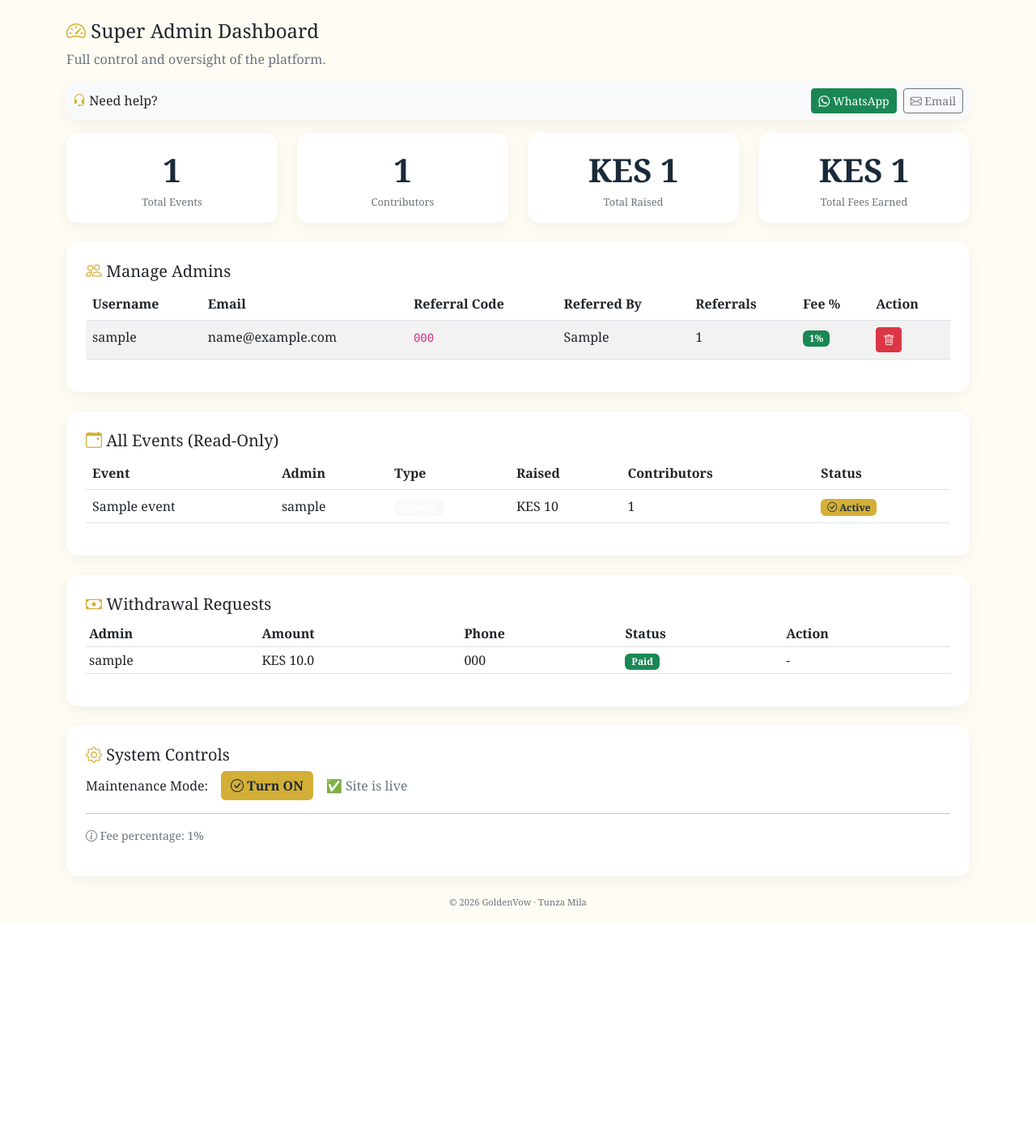
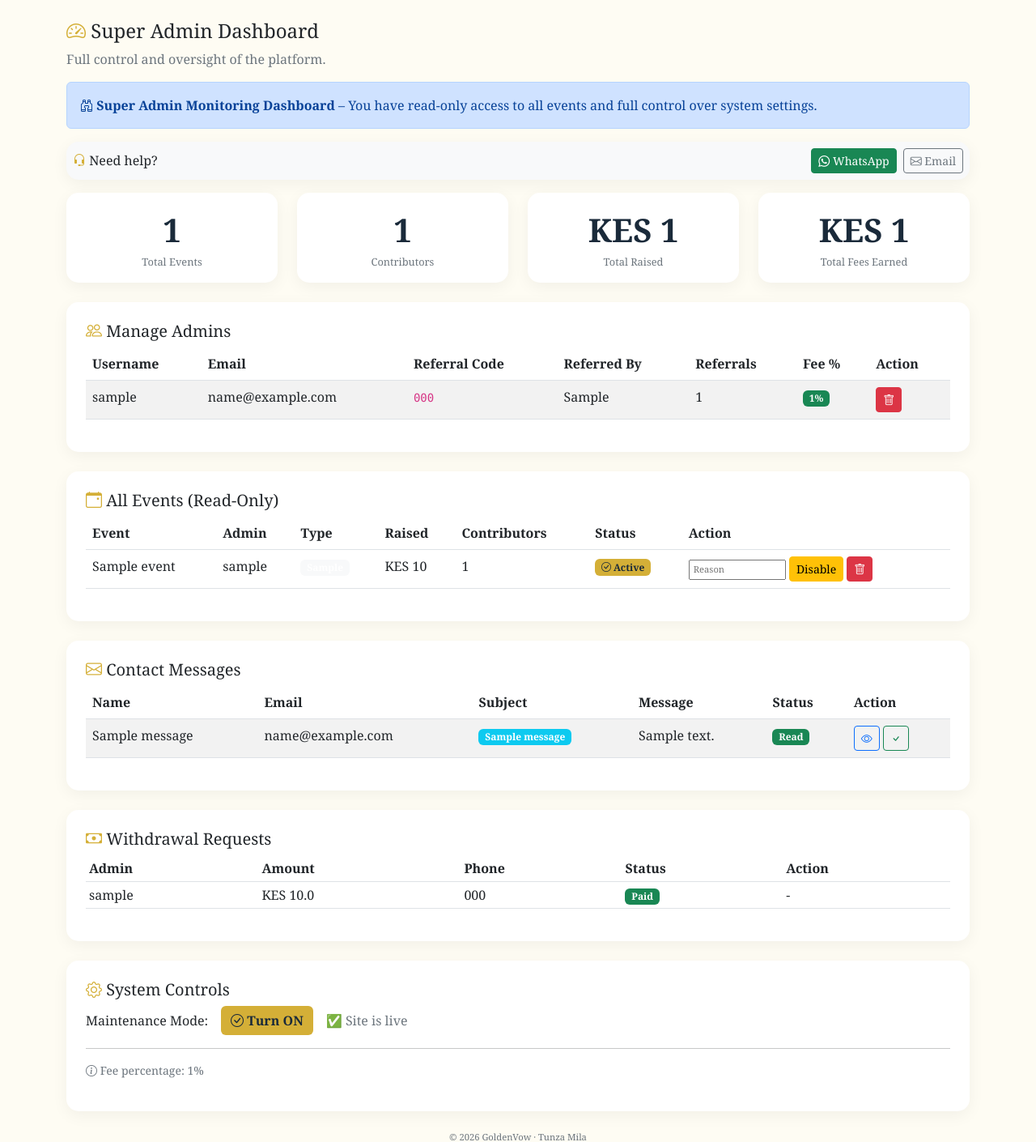
Before and after one commit to mafiayeng/Dowry-app, a Flask app: template templates/super_admin.html in a window 1280 px wide. Shown: the part 87-1497 px from the top of the page at 81% size. Before the commit the page ends 1206 px from the top, so only its background shows below. Run offline with Flask 3, Linux system fonts and the light colour scheme; tables that the repository leaves empty hold one stand-in row (values such as "Sample post"); the template is opened without the code that fills it: values that come from a table or form of the project are taken from there, most other values are stand-ins (such as "Sample title", 1, 10 or a date in 2020).

Commit message:
Update super_admin.html

```diff
--- a/templates/super_admin.html
+++ b/templates/super_admin.html
@@ -33,25 +33,61 @@ body { background: #FEFCF3; font-family: 'Georgia', serif; }
 <div class="container mt-4">
     <h4><i class="bi bi-speedometer2 golden"></i> Super Admin Dashboard</h4>
     <p class="text-muted">Full control and oversight of the platform.</p>
+
+    <!-- Monitoring Alert -->
+    <div class="alert alert-primary">
+        <i class="bi bi-binoculars"></i> <strong>Super Admin Monitoring Dashboard</strong> – You have read‑only access to all events and full control over system settings.
+    </div>
+
     <div class="card p-2 mb-3 bg-light"><div class="d-flex justify-content-between align-items-center"><span><i class="bi bi-headset golden"></i> Need help?</span><div><a href="https://wa.me/{{ support_whatsapp }}" target="_blank" class="btn btn-sm btn-success me-2"><i class="bi bi-whatsapp"></i> WhatsApp</a><a href="mailto:{{ support_email }}" class="btn btn-sm btn-outline-secondary"><i class="bi bi-envelope"></i> Email</a></div></div></div>
+
     <div class="row mb-4">
         <div class="col-md-3"><div class="card p-3 text-center"><div class="stat-number">{{ total_events }}</div><div class="stat-label">Total Events</div></div></div>
         <div class="col-md-3"><div class="card p-3 text-center"><div class="stat-number">{{ total_contributors }}</div><div class="stat-label">Contributors</div></div></div>
         <div class="col-md-3"><div class="card p-3 text-center"><div class="stat-number">KES {{ total_contributions|round(0) }}</div><div class="stat-label">Total Raised</div></div></div>
         <div class="col-md-3"><div class="card p-3 text-center"><div class="stat-number golden">KES {{ total_fees|round(0) }}</div><div class="stat-label">Total Fees Earned</div></div></div>
     </div>
+
     <!-- Manage Admins -->
     <div class="card p-4 mb-4"><h5><i class="bi bi-people golden"></i> Manage Admins</h5><div class="table-responsive"><table class="table table-striped"><thead><tr><th>Username</th><th>Email</th><th>Referral Code</th><th>Referred By</th><th>Referrals</th><th>Fee %</th><th>Action</th></tr></thead><tbody>
         {% for a in admins %}<tr><td>{{ a.username }}</td><td>{{ a.email }}</td><td><code>{{ a.referral_code }}</code></td><td>{{ a.referred_by or 'None' }}</td><td>{{ a.referral_count }}</td><td>{% set fee = get_fee_percentage(a.id) %}<span class="badge {% if fee < 2 %}bg-success{% else %}bg-secondary{% endif %}">{{ fee }}%</span></td><td><form method="post" action="/superadmin/remove_admin/{{ a.id }}" onsubmit="return confirm('Remove admin?');"><button class="btn btn-sm btn-danger"><i class="bi bi-trash"></i></button></form></td></tr>{% else %}<tr><td colspan="7" class="text-center text-muted">No other admins.</td></tr>{% endfor %}
     </tbody></table></div></div>
+
     <!-- All Events -->
-    <div class="card p-4 mb-4"><h5><i class="bi bi-calendar-event golden"></i> All Events (Read-Only)</h5><div class="table-responsive"><table class="table table-hover"><thead><tr><th>Event</th><th>Admin</th><th>Type</th><th>Raised</th><th>Contributors</th><th>Status</th></tr></thead><tbody>
-        {% for ev in all_events %}<tr><td>{{ ev.title }}</td><td>{{ Admin.query.get(ev.admin_id).username }}</td><td><span class="badge bg-light">{{ ev.event_type|capitalize }}</span></td><td>KES {{ get_event_total_contributions(ev.id)|round(0) }}</td><td>{{ Contributor.query.filter_by(event_id=ev.id).count() }}</td><td>{% if get_page_lock_status(ev) %}<span class="badge badge-locked"><i class="bi bi-lock"></i> Locked</span>{% else %}<span class="badge badge-gold"><i class="bi bi-check-circle"></i> Active</span>{% endif %}</td></tr>{% else %}<tr><td colspan="6" class="text-center text-muted">No events yet.</td></tr>{% endfor %}
+    <div class="card p-4 mb-4"><h5><i class="bi bi-calendar-event golden"></i> All Events (Read-Only)</h5><div class="table-responsive"><table class="table table-hover"><thead><tr><th>Event</th><th>Admin</th><th>Type</th><th>Raised</th><th>Contributors</th><th>Status</th><th>Action</th></tr></thead><tbody>
+        {% for ev in all_events %}<tr><td>{{ ev.title }}</td><td>{{ Admin.query.get(ev.admin_id).username }}</td><td><span class="badge bg-light">{{ ev.event_type|capitalize }}</span></td><td>KES {{ get_event_total_contributions(ev.id)|round(0) }}</td><td>{{ Contributor.query.filter_by(event_id=ev.id).count() }}</td><td>{% if get_page_lock_status(ev) %}<span class="badge badge-locked"><i class="bi bi-lock"></i> Locked</span>{% else %}<span class="badge badge-gold"><i class="bi bi-check-circle"></i> Active</span>{% endif %}</td>
+        <td>
+            <!-- 🔥 DISABLE/ENABLE BUTTON -->
+            <form method="post" action="/superadmin/toggle_disable_event/{{ ev.id }}" class="d-inline">
+                <input type="text" name="reason" placeholder="Reason" style="width:120px; display:inline-block; font-size:0.7rem; padding:2px 4px;">
+                <button class="btn btn-sm {% if ev.disabled %}btn-success{% else %}btn-warning{% endif %}" title="Disable/Enable event">
+                    {% if ev.disabled %}Enable{% else %}Disable{% endif %}
+                </button>
+            </form>
+            <!-- 🔥 DELETE BUTTON -->
+            <form method="post" action="/superadmin/delete_event/{{ ev.id }}" class="d-inline" onsubmit="return confirm('⚠️ Permanently delete this event and ALL data? This cannot be undone!');">
+                <button class="btn btn-sm btn-danger" title="Permanently Delete"><i class="bi bi-trash"></i></button>
+            </form>
+        </td></tr>{% else %}<tr><td colspan="7" class="text-center text-muted">No events yet.</td></tr>{% endfor %}
     </tbody></table></div></div>
+
+    <!-- Contact Messages -->
+    <div class="card p-4 mb-4"><h5><i class="bi bi-envelope golden"></i> Contact Messages</h5><div class="table-responsive"><table class="table table-striped"><thead><tr><th>Name</th><th>Email</th><th>Subject</th><th>Message</th><th>Status</th><th>Action</th></tr></thead><tbody>
+        {% for msg in contact_messages %}<tr><td>{{ msg.name }}</td><td>{{ msg.email }}</td><td><span class="badge bg-info">{{ msg.subject }}</span></td><td>{{ msg.message[:60] }}{% if msg.message|length > 60 %}...{% endif %}</td><td>{% if msg.is_read %}<span class="badge bg-success">Read</span>{% else %}<span class="badge bg-warning">Unread</span>{% endif %}</td>
+        <td>
+            <button class="btn btn-sm btn-outline-primary" data-bs-toggle="modal" data-bs-target="#messageModal{{ msg.id }}"><i class="bi bi-eye"></i></button>
+            <form method="post" action="/superadmin/mark_contact_read/{{ msg.id }}" class="d-inline"><button class="btn btn-sm btn-outline-success"><i class="bi bi-check"></i></button></form>
+        </td></tr>
+        <!-- Modal -->
+        <div class="modal fade" id="messageModal{{ msg.id }}" tabindex="-1"><div class="modal-dialog"><div class="modal-content"><div class="modal-header"><h5 class="modal-title">Message from {{ msg.name }}</h5><button type="button" class="btn-close" data-bs-dismiss="modal"></button></div><div class="modal-body"><p><strong>Email:</strong> {{ msg.email }}</p><p><strong>Phone:</strong> {{ msg.phone or 'Not provided' }}</p><p><strong>Subject:</strong> {{ msg.subject }}</p><hr><p>{{ msg.message }}</p><p class="text-muted" style="font-size:0.7rem;">Received: {{ msg.created_at.strftime('%d %b %Y, %H:%M') }}</p></div></div></div></div>
+        {% else %}<tr><td colspan="6" class="text-center text-muted">No contact messages yet.</td></tr>{% endfor %}
+    </tbody></table></div></div>
+
     <!-- Withdrawals -->
     <div class="card p-4 mb-4"><h5><i class="bi bi-cash golden"></i> Withdrawal Requests</h5><div class="table-responsive"><table class="table table-sm"><thead><tr><th>Admin</th><th>Amount</th><th>Phone</th><th>Status</th><th>Action</th></tr></thead><tbody>
         {% for w in withdrawals %}<tr><td>{{ Admin.query.get(w.admin_id).username }}</td><td>KES {{ w.amount|round(2) }}</td><td>{{ w.phone }}</td><td><span class="badge bg-{% if w.status=='paid' %}success{% elif w.status=='pending' %}warning{% else %}danger{% endif %}">{{ w.status|capitalize }}</span></td><td>{% if w.status == 'pending' %}<form method="post" action="/superadmin/withdrawal/{{ w.id }}" class="d-inline"><button name="action" value="approve" class="btn btn-sm btn-success"><i class="bi bi-check"></i></button><button name="action" value="reject" class="btn btn-sm btn-danger"><i class="bi bi-x"></i></button></form>{% elif w.status == 'approved' %}<form method="post" action="/superadmin/withdrawal/{{ w.id }}" class="d-inline"><button name="action" value="paid" class="btn btn-sm btn-primary"><i class="bi bi-check-circle"></i> Mark Paid</button></form>{% else %}-{% endif %}</td></tr>{% else %}<tr><td colspan="5" class="text-center text-muted">No withdrawal requests.</td></tr>{% endfor %}
     </tbody></table></div></div>
+
     <!-- System Controls -->
     <div class="card p-4"><h5><i class="bi bi-gear golden"></i> System Controls</h5><form method="post" action="/superadmin/toggle_maintenance"><div class="d-flex align-items-center"><span class="me-3">Maintenance Mode:</span><button type="submit" class="btn {% if maintenance_mode %}btn-danger{% else %}btn-gold{% endif %}">{% if maintenance_mode %}<i class="bi bi-exclamation-triangle"></i> Turn OFF{% else %}<i class="bi bi-check-circle"></i> Turn ON{% endif %}</button><span class="ms-3 text-muted">{% if maintenance_mode %}⚠️ Site in maintenance mode{% else %}✅ Site is live{% endif %}</span></div></form><hr><p class="text-muted small"><i class="bi bi-info-circle"></i> Fee percentage: {{ fee_percentage }}%</p></div>
     <p class="text-center text-muted mt-4" style="font-size:0.7rem;">© 2026 GoldenVow · Tunza Mila</p>
```
